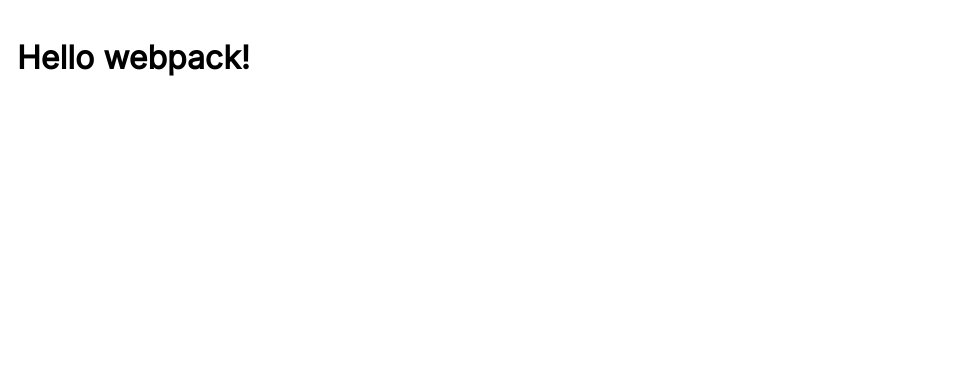
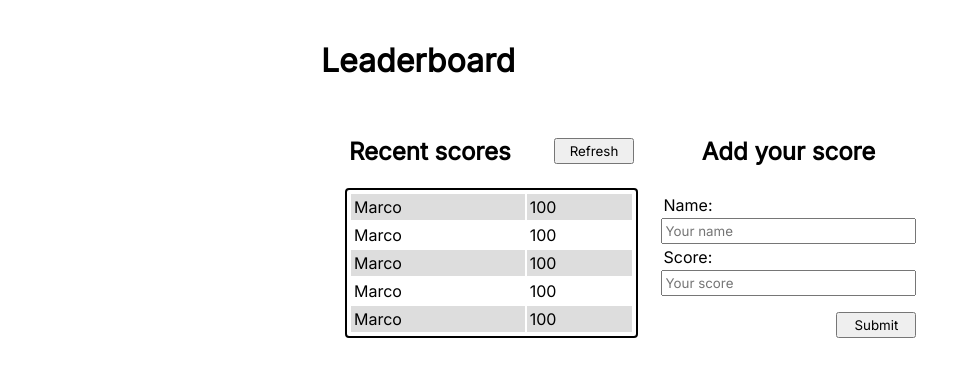
Before and after one commit to MarcoOquendoC/LBoard, a website built with webpack: page dist/index.html in a window 1280 px wide. Shown: the whole page, without its empty margins (0-960 px from the left). Built offline with nearby package versions, Linux system fonts and the light colour scheme.

Commit message:
Run bundler

```diff
--- a/dist/index.html
+++ b/dist/index.html
@@ -1,12 +1,39 @@
 <!DOCTYPE html>
 <html lang="en">
 <head>
-    <meta charset="UTF-8">
-    <meta name="viewport" content="width=device-width, initial-scale=1.0">
-    <title>Wbpack Exercise</title>
-    <script defer src="main.js"></script>
-</head>
+  <meta charset="UTF-8">
+  <meta http-equiv="X-UA-Compatible" content="IE=edge">
+  <meta name="viewport" content="width=device-width, initial-scale=1.0">
+  <title>Leaderboard</title>
+  <script type="module" src="index.js"></script>
+  <link rel="stylesheet" href="style.css">
+<script defer src="main.js"></script></head>
 <body>
-    <h1>Hello webpack!</h1>
+  <header>
+    <h1>Leaderboard</h1>
+  </header>
+  <main id="main">
+    <section id="scoreList">
+        <h2>
+          Recent scores
+          <button type="button">
+            Refresh
+          </button>
+        </h2>
+      <table id="scores">
+        <!-- javaScript Generated Content -->
+      </table>
+    </section>
+    <section id="scoreAdd">
+      <h2>Add your score</h2>
+      <form id="form" action="#" method="post">
+        <label for="name">Name:</label>
+        <input id="name" type="text" placeholder="Your name">
+        <label for="score">Score:</label>
+        <input id="score" type="text" placeholder="Your score">
+        <button type="submit">Submit</button>
+      </form>
+    </section>
+  </main>
 </body>
 </html>
```
Also changed, not shown: dist/main.js.
